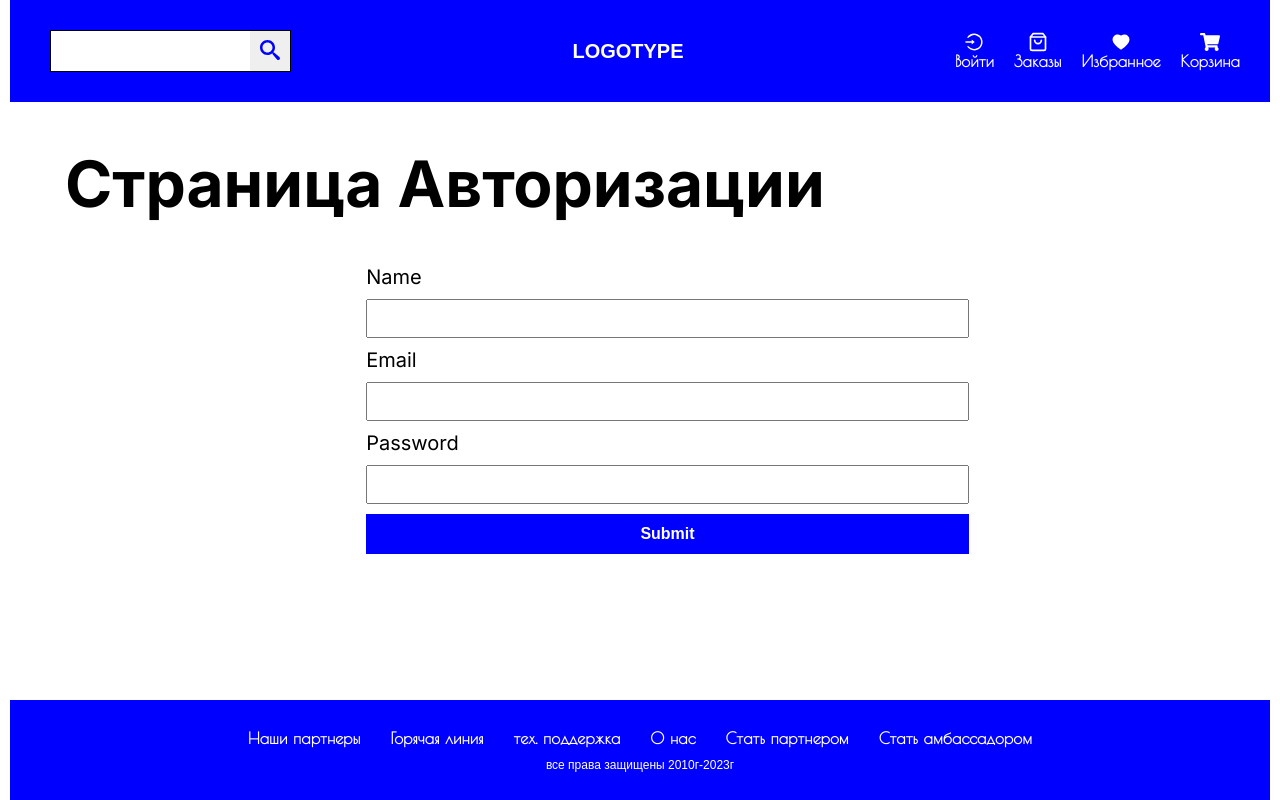
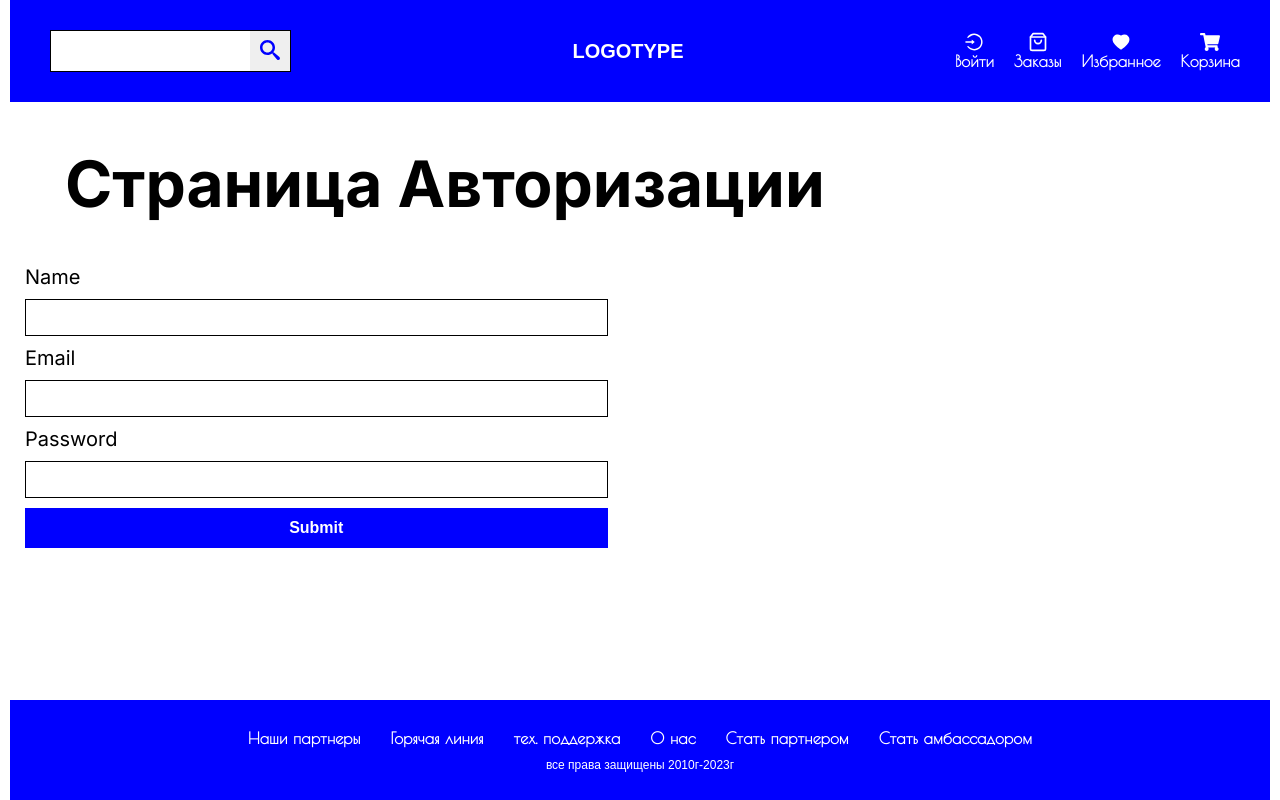
Before and after one commit to AndrewChernigovsky/futureIsNear, a Next.js app: page /auth in a window 1280 px wide. Built offline with nearby package versions, Linux system fonts and the light colour scheme.

Commit message:
styles auth

```diff
--- a/src/app/auth/AuthPage.module.scss
+++ b/src/app/auth/AuthPage.module.scss
@@ -4,6 +4,8 @@
 	display: grid;
 	gap: 10px;
 	margin: 0 auto;
+	margin-left: -50px;
+	padding: 0 10px;
 
 	@media screen and (min-width: 1024px) {
 		max-width: 50%;
@@ -11,6 +13,7 @@
 
 	input {
 		padding: 10px;
+		border: 1px solid $black;
 	}
 
 	button[type="submit"] {
```
